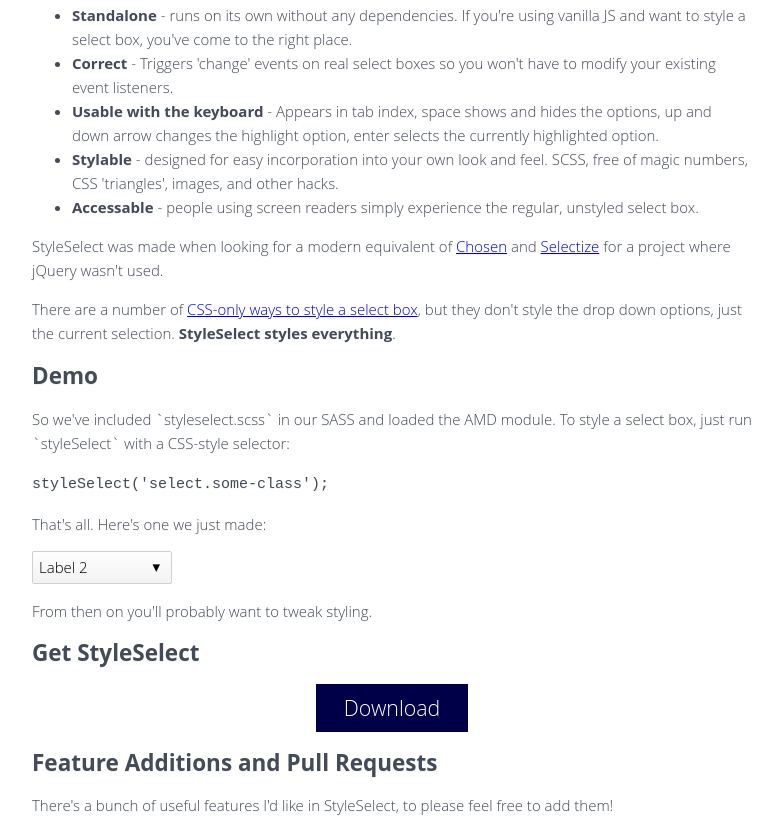
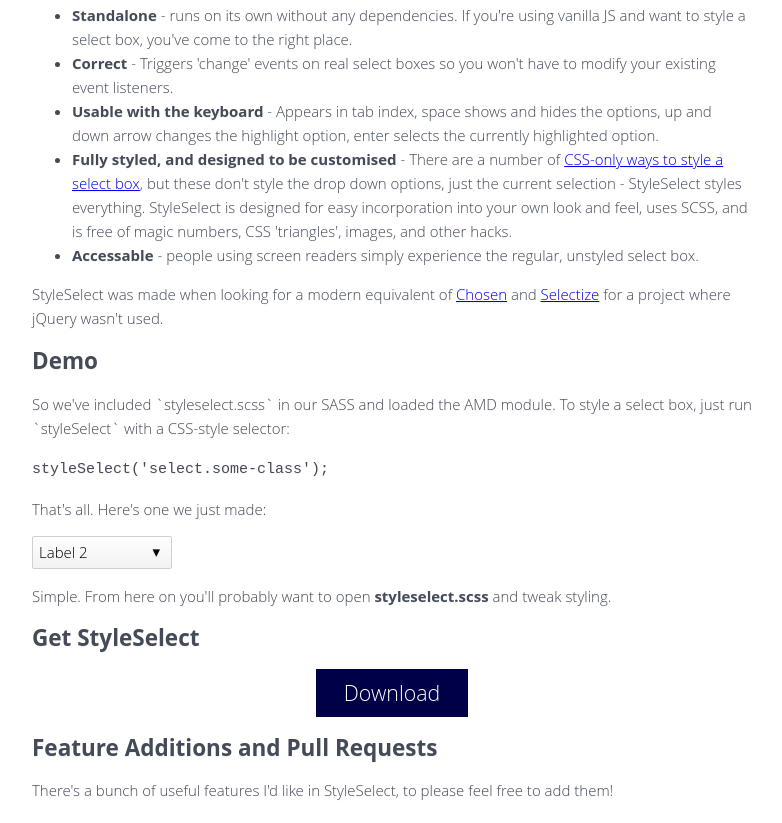
Before and after one commit to mikemaccana/styleselect, a website: page index.html in a window 1280 px wide. Shown: the part 370-1193 px from the top of the page, without its empty margins (248-1030 px from the left). Drawn offline with Linux system fonts and the light colour scheme; a script that the page names is missing.

Commit message:
Update index.html from gh-pagesand bump ver

```diff
--- a/index.html
+++ b/index.html
@@ -2,7 +2,7 @@
 <html lang="en">
   <head>
     <meta charset="utf-8" />
-    <title>Style select demo</title>
+    <title>Full styling for select boxes. No jQuery.</title>
     <link href='http://fonts.googleapis.com/css?family=Lato:100,300,400,700,900,100italic,300italic,400italic,700italic,900italic' rel='stylesheet' type='text/css'>
     <link rel="stylesheet" href="css/styleselect.css">
     <link rel="stylesheet" href="css/main.css">
@@ -18,13 +18,11 @@
       <li><strong>Standalone</strong> - runs on its own without any dependencies. If you're using vanilla JS and want to style a select box, you've come to the right place.</li>
       <li><strong>Correct</strong> - Triggers 'change' events on real select boxes so you won't have to modify your existing event listeners.</li>
       <li><strong>Usable with the keyboard</strong> - Appears in tab index, space shows and hides the options, up and down arrow changes the highlight option, enter selects the currently highlighted option.</li>
-      <li><strong>Stylable</strong> - designed for easy incorporation into your own look and feel. SCSS, free of magic numbers, CSS 'triangles', images, and other hacks. </li>
+      <li><strong>Fully styled, and designed to be customised</strong> - There are a number of <a href="http://lea.verou.me/2011/03/custom-select-drop-downs-with-css3/">CSS-only ways to style a select box</a>, but these don't style the drop down options, just the current selection - StyleSelect styles everything. StyleSelect is designed for easy incorporation into your own look and feel, uses SCSS, and is free of magic numbers, CSS 'triangles', images, and other hacks. </li>
       <li><strong>Accessable</strong> - people using screen readers simply experience the regular, unstyled select box.</li>
     </ul>
 
     <p>StyleSelect was made when looking for a modern equivalent of <a href="http://harvesthq.github.io/chosen">Chosen</a> and <a href="http://brianreavis.github.io/selectize.js/">Selectize</a> for a project where jQuery wasn't used.<p>
-
-    <p>There are a number of <a href="http://lea.verou.me/2011/03/custom-select-drop-downs-with-css3/">CSS-only ways to style a select box</a>, but they don't style the drop down options, just the current selection. <strong>StyleSelect styles everything</strong>.</p>
 
     <h2>Demo</h2>
 
@@ -42,7 +40,7 @@
 
     <p class="result"></p>
 
-    <p>From then on you'll probably want to tweak styling.</p>
+    <p>Simple. From here on you'll probably want to open <strong>styleselect.scss</strong> and tweak styling.</p>
 
     <h2>Get StyleSelect</h2>
 
--- a/package.json
+++ b/package.json
@@ -1,6 +1,6 @@
 {
   "name": "styleselect",
-  "version": "0.0.2",
+  "version": "0.0.3",
   "devDependencies": {
     "gulp": "3.3.1",
     "gulp-autoprefixer": "0.0.3",
```
